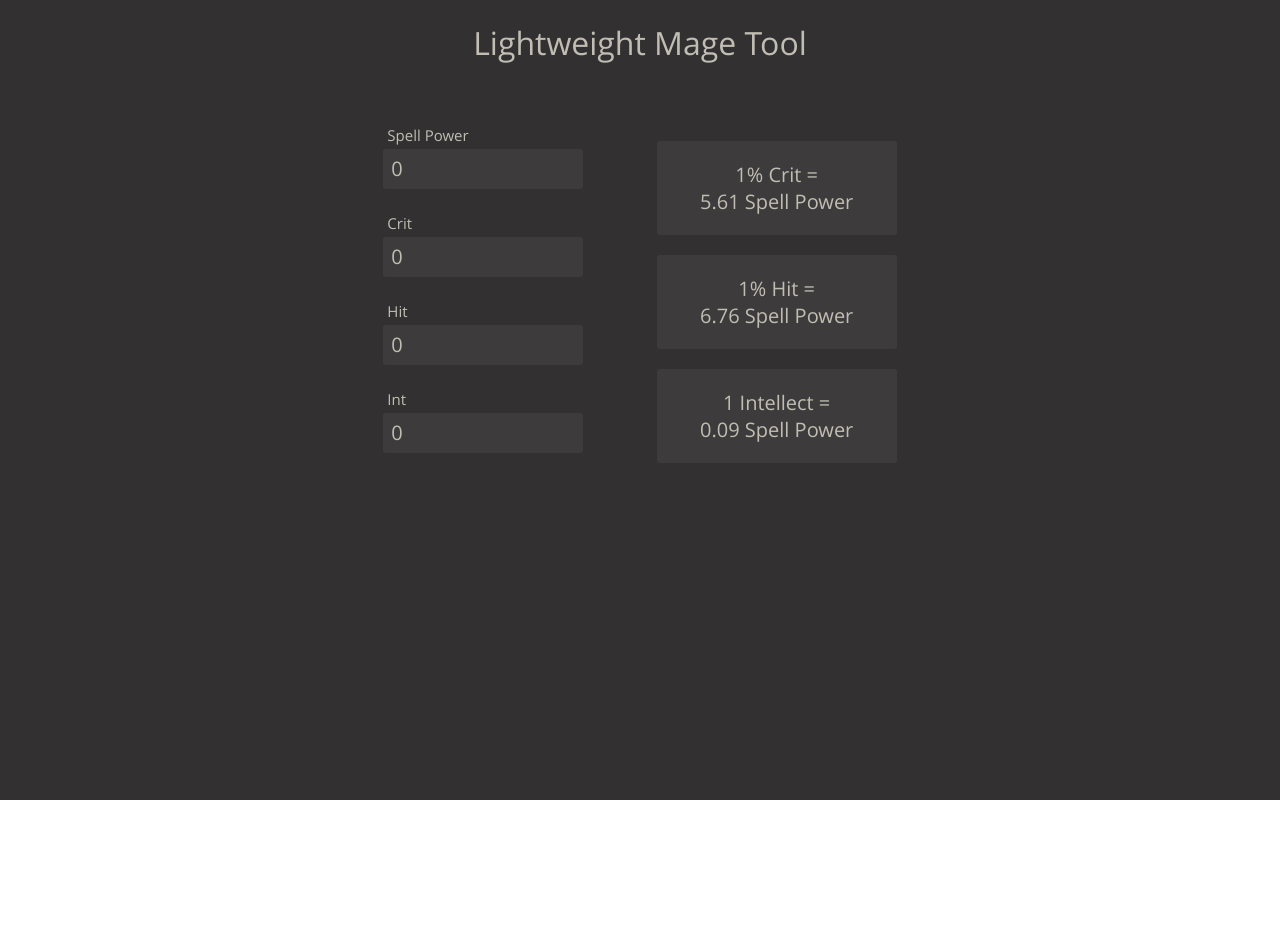
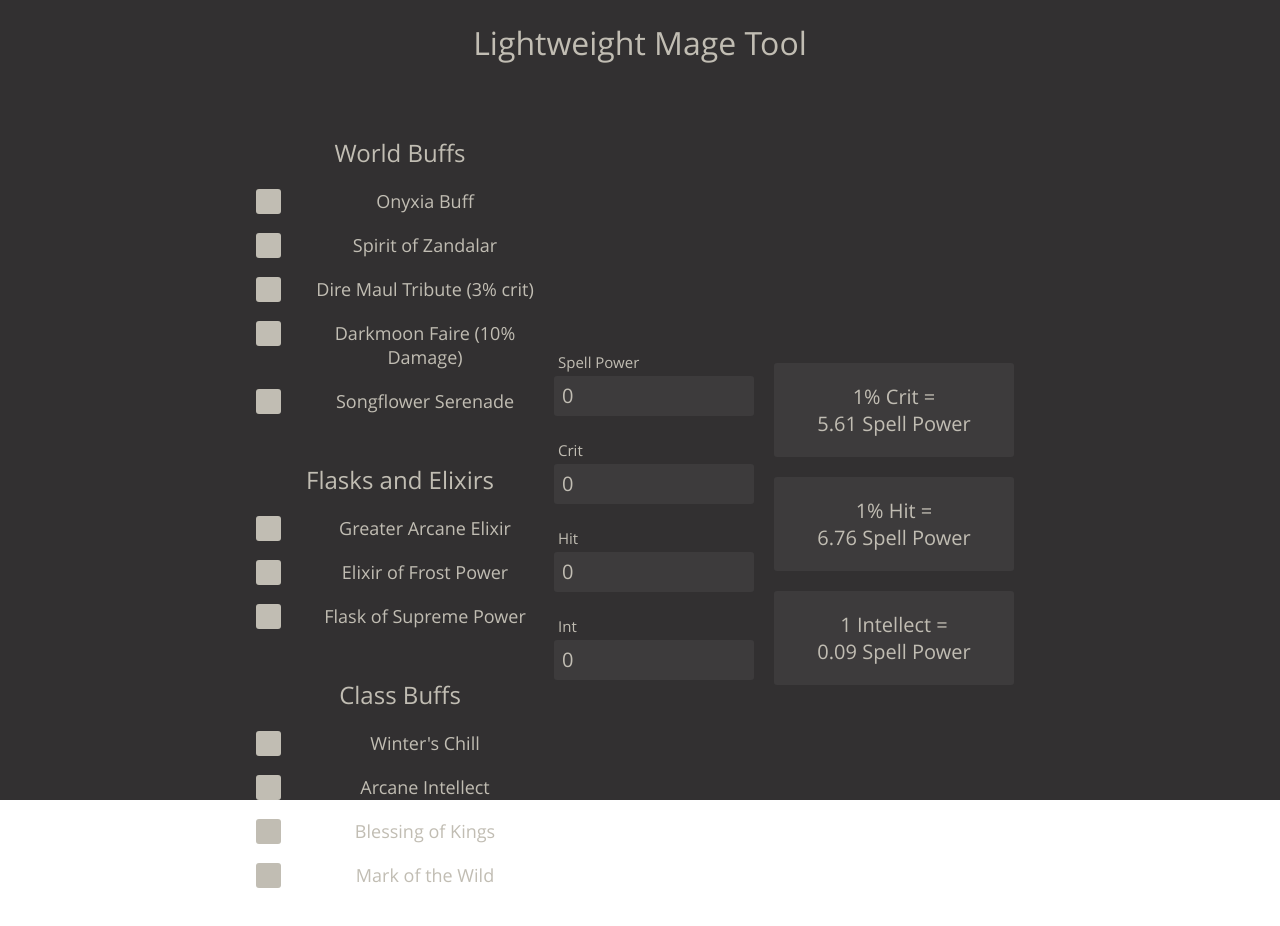
Before and after one commit to Flensolini/dps-calculator, a React (Create React App) app: page / in a window 1280 px wide. Shown: the top 926 px of the page. Before the commit the page ends 800 px from the top, so only its background shows below. Built offline with nearby package versions, Linux system fonts and the light colour scheme.

Commit message:
added buffs and checkboxes

```diff
--- a/src/App.js
+++ b/src/App.js
@@ -2,35 +2,56 @@ import React from "react";
 import "./App.scss";
 import StatsForm from "./components/form/StatsForm";
 import StatsWeight from "./components/weight/StatsWeight";
+import Buffs from "./components/buffs/Buffs";
 
 
 function App() {
 
-  const [SP, setSP] = React.useState(0);
-  const [crit, setCrit] = React.useState(0);
-  const [hit, setHit] = React.useState(0);
-  const [int, setInt] = React.useState(0);
+  const [values, setValues] = React.useState({
+    SP: 0,
+    crit: 0,
+    hit: 0,
+    int: 0
+  })
 
+  const [buffs, setBuffs] = React.useState({
+    ony: false,
+    zandalar: false,
+    songflower: false,
+    dmt: false,
+    dmf: false,
+    gae: false,
+    efp: false,
+    flaskSP: false,
+    wc: false,
+    ai: false,
+    BOK: false,
+    motw: false,
+  })
 
-  const handleSPChange = (newVal) => {
-    setSP(newVal)
+  const handleValuesChange = e => {
+    const {name , value} = e.target
+    setValues( prevState => ({
+        ...prevState,
+        [name] : value
+    }))
   }
-  const handleCritChange = (newVal) => {
-    setCrit(newVal)
-  }
-  const handleHitChange = (newVal) => {
-    setHit(newVal)
-  }
-  const handleIntChange = (newVal) => {
-    setInt(newVal)
+
+  const handleBuffsChange = e => {
+    const {name} = e.target
+    setBuffs( prevState => ({
+        ...prevState,
+        [name] : !prevState[name]
+    }))
   }
 
   return (
     <div className="App">
       <h1>Lightweight Mage Tool</h1>
       <div className="container">
-        <StatsForm spChange={handleSPChange} critChange={handleCritChange} hitChange={handleHitChange} intChange={handleIntChange} spValue={SP} critValue={crit} hitValue={hit} intValue={int}/>
-        <StatsWeight SP={SP} crit={crit} hit={hit} int={int}/>
+        <Buffs handleChange={handleBuffsChange} values={buffs}/>
+        <StatsForm handleChange={handleValuesChange} values={values}/>
+        <StatsWeight buffs={buffs} values={values}/>
       </div>
     </div>
   );
--- a/src/App.scss
+++ b/src/App.scss
@@ -11,6 +11,7 @@
 .container {
   display: flex;
   flex-direction: row;
-  justify-content: space-evenly;
-  width: 50vW;
+  justify-content: space-between;
+  align-items: center;
+  width: 60vw;
 }
--- /dev/null
+++ b/src/components/buffs/Buffs.jsx
@@ -0,0 +1,40 @@
+import React from "react";
+import PropTypes from 'prop-types';
+import "./buffs.scss";
+import Checkbox from "../checkbox/Checkbox";
+
+const Buffs = (props) => {
+  const { handleChange, values } = props;
+  return (
+    <div className="buffs">
+        <div className="buff-category">
+            <h2>World Buffs</h2>
+            <Checkbox name="ony" value={values.ony} onChange={handleChange} label="Onyxia Buff"/>
+            <Checkbox name="zandalar" value={values.zandalar} onChange={handleChange} label="Spirit of Zandalar"/>
+            <Checkbox name="dmt" value={values.dmt} onChange={handleChange} label="Dire Maul Tribute (3% crit)"/>
+            <Checkbox name="dmf" value={values.dmf} onChange={handleChange} label="Darkmoon Faire (10% Damage)"/>
+            <Checkbox name="songflower" value={values.songflower} onChange={handleChange} label="Songflower Serenade"/>
+        </div>
+        <div className="buff-category">
+            <h2>Flasks and Elixirs</h2>
+            <Checkbox name="gae" value={values.gae} onChange={handleChange} label="Greater Arcane Elixir"/>
+            <Checkbox name="efp" value={values.efp} onChange={handleChange} label="Elixir of Frost Power"/>
+            <Checkbox name="flaskSP" value={values.flaskSP} onChange={handleChange} label="Flask of Supreme Power"/>
+        </div>
+        <div className="buff-category">
+            <h2>Class Buffs</h2>
+            <Checkbox name="wc" value={values.wc} onChange={handleChange} label="Winter's Chill"/>
+            <Checkbox name="ai" value={values.ai} onChange={handleChange} label="Arcane Intellect"/>
+            <Checkbox name="BOK" value={values.BOK} onChange={handleChange} label="Blessing of Kings"/>
+            <Checkbox name="motw" value={values.motw} onChange={handleChange} label="Mark of the Wild"/>
+        </div>
+    </div>
+  );
+};
+
+Buffs.propTypes = {
+    values: PropTypes.object,
+    handleChange: PropTypes.func,
+}
+
+export default Buffs;
--- /dev/null
+++ b/src/components/buffs/buffs.scss
@@ -0,0 +1,3 @@
+.buff-category {
+    margin: 50px 0;
+}
--- /dev/null
+++ b/src/components/checkbox/Checkbox.jsx
@@ -0,0 +1,27 @@
+import React from "react";
+import PropTypes from 'prop-types';
+import "./checkbox.scss";
+
+const Checkbox = (props) => {
+  const { name, label, value, onChange } = props;
+
+  function handleChange(event) {
+
+    onChange(event);
+}
+  return (
+    <label className="checkbox-wrapper">{label}
+        <input name={name} type="checkbox" onChange={handleChange} value={value}/>
+        <span className="checkmark"></span>
+    </label>
+  );
+};
+
+Checkbox.propTypes = {
+  name: PropTypes.string,
+  value: PropTypes.string,
+  onChange: PropTypes.func,
+  label: PropTypes.string,
+}
+
+export default Checkbox;
--- /dev/null
+++ b/src/components/checkbox/checkbox.scss
@@ -0,0 +1,64 @@
+.checkbox-wrapper{
+    display: block;
+    position: relative;
+    padding-left: 50px;
+    margin-bottom: 20px;
+    cursor: pointer;
+    font-size: 18px;
+    -webkit-user-select: none;
+    -moz-user-select: none;
+    -ms-user-select: none;
+    user-select: none;
+
+    input {
+        position: absolute;
+        opacity: 0;
+        cursor: pointer;
+        height: 0;
+        width: 0;
+    }
+    .checkmark {
+        position: absolute;
+        top: 0;
+        left: 0;
+        height: 25px;
+        width: 25px;
+        background-color: #c1bdb3;
+        border-radius: 3px;
+    }
+}
+
+.checkbox-wrapper:hover input ~ .checkmark {
+    background-color: #3d3b3c
+    ;
+  }
+
+  /* When the checkbox is checked, add a blue background */
+  .checkbox-wrapper input:checked ~ .checkmark {
+    background-color: #3d3b3c;
+  }
+
+  /* Create the checkmark/indicator (hidden when not checked) */
+  .checkmark:after {
+    content: "";
+    position: absolute;
+    display: none;
+  }
+
+  /* Show the checkmark when checked */
+  .checkbox-wrapper input:checked ~ .checkmark:after {
+    display: block;
+  }
+
+  /* Style the checkmark/indicator */
+  .checkbox-wrapper .checkmark:after {
+    left: 9px;
+    top: 5px;
+    width: 5px;
+    height: 10px;
+    border: solid white;
+    border-width: 0 3px 3px 0;
+    -webkit-transform: rotate(45deg);
+    -ms-transform: rotate(45deg);
+    transform: rotate(45deg);
+  }
--- a/src/components/form/StatsForm.jsx
+++ b/src/components/form/StatsForm.jsx
@@ -4,26 +4,20 @@ import "./stats-form.scss";
 import StatInput from '../inputs/StatInput';
 
 const StatsForm = (props) => {
-  const { spValue, critValue, hitValue, intValue, spChange, critChange, hitChange, intChange} = props;
+  const { values, handleChange} = props;
   return (
     <div className="form">
-        <StatInput onChange={spChange} value={spValue} label="Spell Power" />
-        <StatInput onChange={critChange} value={critValue} label="Crit" />
-        <StatInput onChange={hitChange} value={hitValue} max={100} label="Hit"/>
-        <StatInput onChange={intChange} value={intValue} max={100} label="Int"/>
+        <StatInput onChange={handleChange} name="SP" value={values.SP} label="Spell Power" />
+        <StatInput onChange={handleChange} name="crit" value={values.crit} label="Crit" />
+        <StatInput onChange={handleChange} name="hit" value={values.hit} max={100} label="Hit"/>
+        <StatInput onChange={handleChange} name="int" value={values.int} max={100} label="Int"/>
     </div>
   );
 };
 
 StatsForm.propTypes = {
-  spValue: PropTypes.string,
-  critValue: PropTypes.string,
-  hitValue: PropTypes.string,
-  intValue: PropTypes.string,
-  spChange: PropTypes.func,
-  critChange: PropTypes.func,
-  hitChange: PropTypes.func,
-  intChange: PropTypes.func,
+  values: PropTypes.object,
+  handleChange: PropTypes.func,
 }
 
 
--- a/src/components/inputs/StatInput.jsx
+++ b/src/components/inputs/StatInput.jsx
@@ -3,21 +3,22 @@ import PropTypes from 'prop-types';
 import "./stat-input.scss";
 
 const StatInput = (props) => {
-  const { label, max, value, onChange } = props;
+  const { name, label, max, value, onChange } = props;
 
   function handleChange(event) {
 
-    onChange(event.target.value);
+    onChange(event);
 }
   return (
     <div className="wrapper">
       <label className="label">{label}</label>
-      <input min="0" type="number" max={max} className="input" onChange={handleChange} value={value}/>
+      <input name={name} min="0" type="number" max={max} className="input" onChange={handleChange} value={value}/>
     </div>
   );
 };
 
 StatInput.propTypes = {
+  name: PropTypes.string,
   value: PropTypes.string,
   onChange: PropTypes.func,
   label: PropTypes.string,
--- a/src/components/weight/StatsWeight.jsx
+++ b/src/components/weight/StatsWeight.jsx
@@ -5,14 +5,17 @@ import TextField from "../field/TextField";
 
 const StatsWeight = (props) => {
 
-  const { SP, crit, hit, int } = props;
+  const { SP, crit, hit, int } = props.values;
+  const { ony, zandalar, songflower, dmt, dmf, gae, efp, flaskSP, wc, ai, BOK, motw} = props.buffs;
 
   const coefficient = 0.814;
   const baseDamage = 457;
 
+  const totalInt = (parseInt(int) + (ai ? 31 : 0) + (motw ? 12 : 0)) * (zandalar ? 1.15 : 1) * (BOK ? 1.1 : 1)
+  const totalSpellDamage = parseInt(SP) + (gae ? 35 : 0) + (efp ? 15 : 0) + (flaskSP ? 150 : 0);
   const totalHit = 17-parseInt(hit)
-  const totalCrit = parseInt(crit) + parseInt(int)/59.5;
-  const totalDamage = baseDamage + (coefficient * parseInt(SP));
+  const totalCrit = parseInt(crit) + totalInt/59.5 + (ony ? 10 : 0) + (songflower ? 5 : 0) + (dmt ? 3 : 0) + (wc ? 10: 0);
+  const totalDamage = (baseDamage + (coefficient * totalSpellDamage)) * (dmf ? 1.1 : 1);
 
   const actualHit = (100-(totalHit))/100;
   const actualCrit = totalCrit/100;
@@ -77,7 +80,6 @@ const StatsWeight = (props) => {
   const hitDiff = hitSim() - baseSim()
   const spellDiff = spellSim() - baseSim()
 
-  console.log(critDiff/spellDiff * 10)
 
   const critValue = roundNumber(critDiff/spellDiff * 10)
   const hitValue = roundNumber(hitDiff/spellDiff * 10)
@@ -93,10 +95,8 @@ const StatsWeight = (props) => {
 };
 
 StatsWeight.propTypes = {
-  SP: PropTypes.number,
-  crit: PropTypes.number,
-  hit: PropTypes.number,
-  int: PropTypes.number,
+  values: PropTypes.object,
+  buffs: PropTypes.object,
 }
 
 
```
